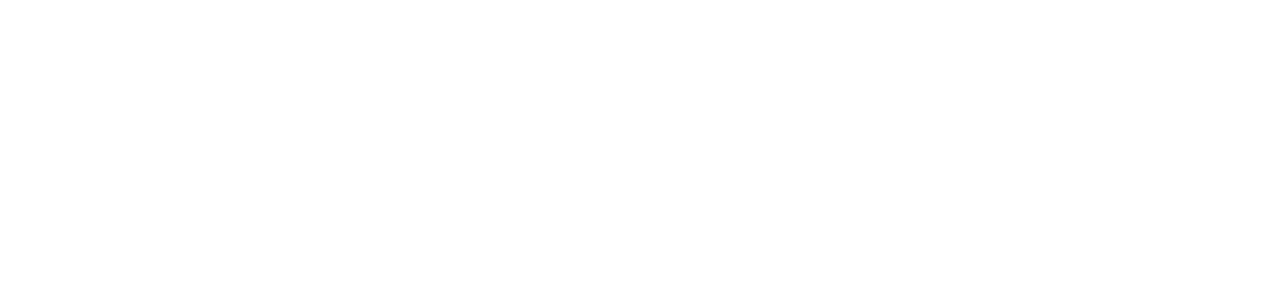
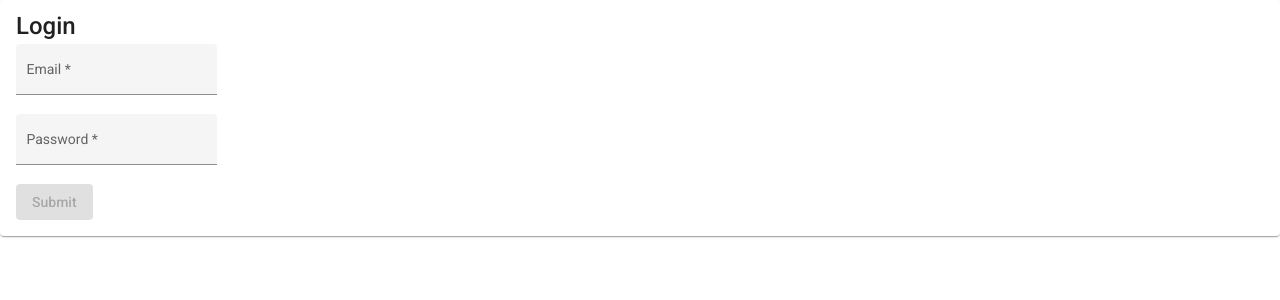
Before and after one commit to och-karr/auth_flow, an Angular app: page /login in a window 1280 px wide. Before the commit this address led to /. Shown: the top 300 px of the page. Built offline with nearby package versions, Linux system fonts and the light colour scheme.

Commit message:
feat: add login component

```diff
--- a/src/app/app-routing.module.ts
+++ b/src/app/app-routing.module.ts
@@ -1,11 +1,13 @@
 import { NgModule } from '@angular/core';
 import { RouterModule } from '@angular/router';
 import { RegisterComponent } from './components/register/register.component';
+import { LoginComponent } from './components/login/login.component';
 import { RegisterComponentModule } from './components/register/register.component-module';
 import { UserServiceModule } from './services/user.service-module';
+import { LoginComponentModule } from './components/login/login.component-module';
 
 @NgModule({
-  imports: [RouterModule.forRoot([{ path: 'register', component: RegisterComponent }]), RegisterComponentModule, UserServiceModule],
+  imports: [RouterModule.forRoot([{ path: 'register', component: RegisterComponent }, { path: 'login', component: LoginComponent }]), RegisterComponentModule, UserServiceModule, LoginComponentModule],
   exports: [RouterModule]
 })
 export class AppRoutingModule { }
--- /dev/null
+++ b/src/app/components/login/login.component.html
@@ -0,0 +1,24 @@
+<mat-card>
+  <mat-card-title>Login</mat-card-title>
+  <mat-card-content>
+    <form [formGroup]="form" (ngSubmit)="onFormSubmitted(form)">
+      <div>
+        <mat-form-field appearance="fill">
+          <mat-label>Email</mat-label>
+          <input matInput type="email" placeholder="Email" formControlName="email" required/>
+          <mat-error *ngIf="form.get('email')!.invalid">email is invalid</mat-error>
+        </mat-form-field>
+      </div>
+      <div>
+        <mat-form-field appearance="fill">
+          <mat-label>Password</mat-label>
+          <input matInput type="password" placeholder="Password" formControlName="password" required/>
+          <mat-error *ngIf="form.get('password')!.invalid">password is invalid</mat-error>
+        </mat-form-field>
+      </div>
+      <div>
+        <button [disabled]="!form.valid" type="submit" mat-raised-button color="primary">Submit</button>
+      </div>
+    </form>
+  </mat-card-content>
+</mat-card>
--- /dev/null
+++ b/src/app/components/login/login.component.ts
@@ -0,0 +1,36 @@
+import { ChangeDetectionStrategy, Component, ViewEncapsulation } from '@angular/core';
+import {FormControl, FormGroup, Validators} from "@angular/forms";
+import {UserService} from "../../services/user.service";
+import {Router} from "@angular/router";
+
+@Component({
+  selector: 'app-login',
+  styleUrls: ['./login.component.scss'],
+  templateUrl: './login.component.html',
+  encapsulation: ViewEncapsulation.Emulated,
+  changeDetection: ChangeDetectionStrategy.OnPush
+})
+export class LoginComponent {
+  readonly form: FormGroup = new FormGroup({
+    email: new FormControl('', [Validators.required, Validators.email]),
+    password: new FormControl('', [Validators.required]),
+  });
+
+  constructor(private _userService: UserService, private _router: Router) {}
+
+  onFormSubmitted(form: FormGroup): void {
+    this._userService.login({
+      data: {
+        email: form.get('email')?.value,
+        password: form.get('password')?.value,
+      },
+    })
+      .subscribe({
+        next: () => {
+          // this._router.navigate(['/logged-in'])
+        },
+        error: () => {
+        }
+      })
+  }
+}
```
Also changed, not shown: src/app/components/login/login.component-module.ts (added, +24 -0 lines), src/app/components/login/login.component.scss (added).
